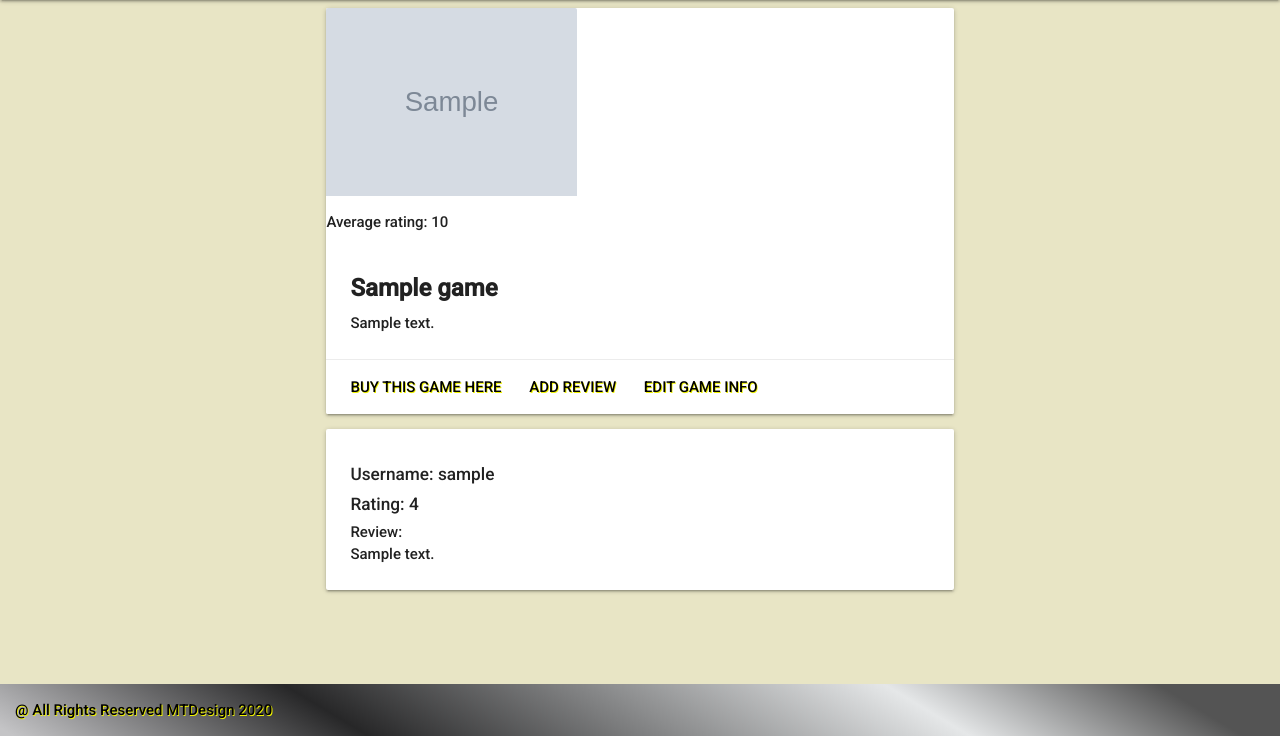
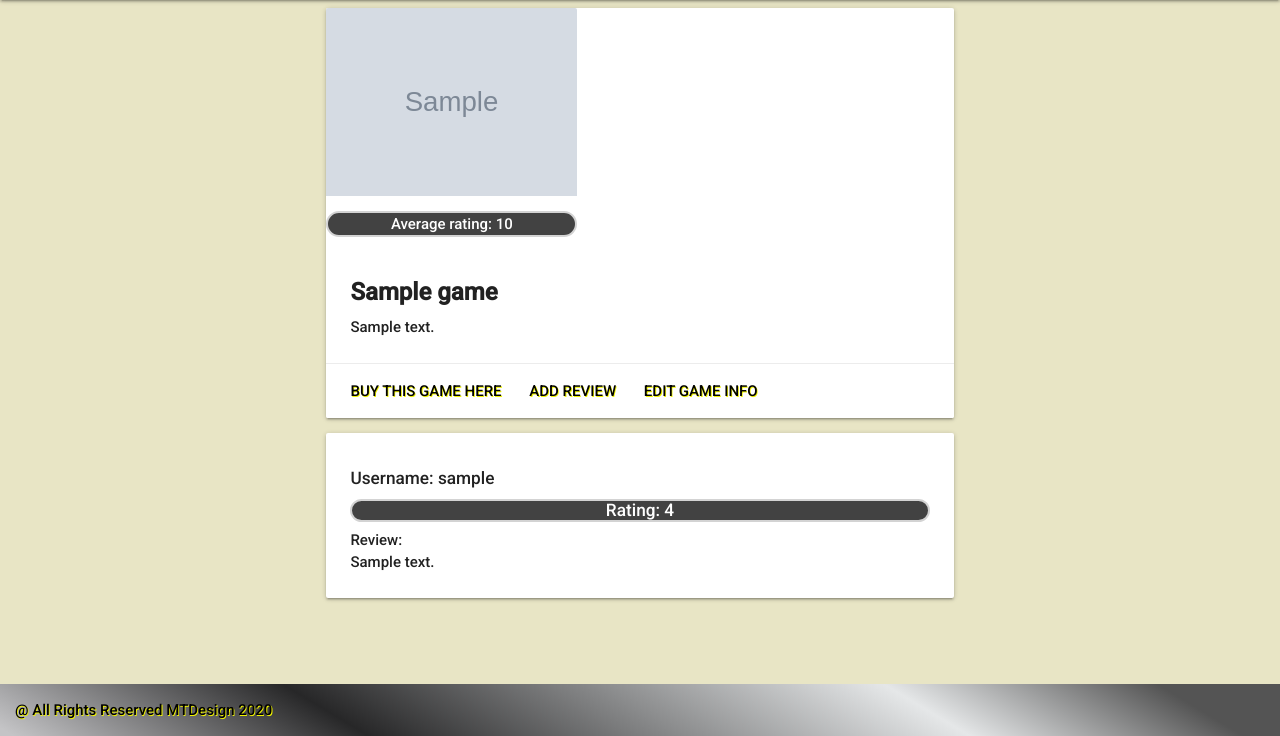
Before and after one commit to teppm/MS3-Project, a Flask app: template templates/game_details.html in a window 1280 px wide. Shown: the part 64-800 px from the top of the page. Run offline with Flask 2, Linux system fonts and the light colour scheme; the template is opened without the code that fills it: most values are stand-ins (such as "Sample title", 1, 10 or a date in 2020); grey boxes marked "Sample" are stand-in pictures; some libraries are stand-ins or nearby versions.

Commit message:
added class="rating" for game_details page to style ratings and average rating

```diff
--- a/templates/game_details.html
+++ b/templates/game_details.html
@@ -7,11 +7,11 @@
         <div class="card">
             <div class="card-image">
                 <img src="{{ game.image_link }}">
-                <p>Average rating: {{ average }}</p>
+                <p class="rating">Average rating: {{ average }}</p>
             </div>
             <div class="card-content">
                 <span class="card-title">{{ game.game_name }}</span>
-                <p class="">{{ game.game_summary }}</p>
+                <p>{{ game.game_summary }}</p>
             </div>
             <div class="card-action">
                 <a href="{{ game.purchase_link }}" target="_blank">Buy this game here</a>
@@ -22,7 +22,7 @@
         {% for detail in reviews %}
         <div class="card-panel">
             <h6>Username: {{ detail.user_name }}</h6>
-            <h6>Rating: {{ detail.rating }}</h6>
+            <h6 class="rating">Rating: {{ detail.rating }}</h6>
             <span>Review: <br>{{ detail.review }}</span>
         </div>
         {% endfor %}
```
